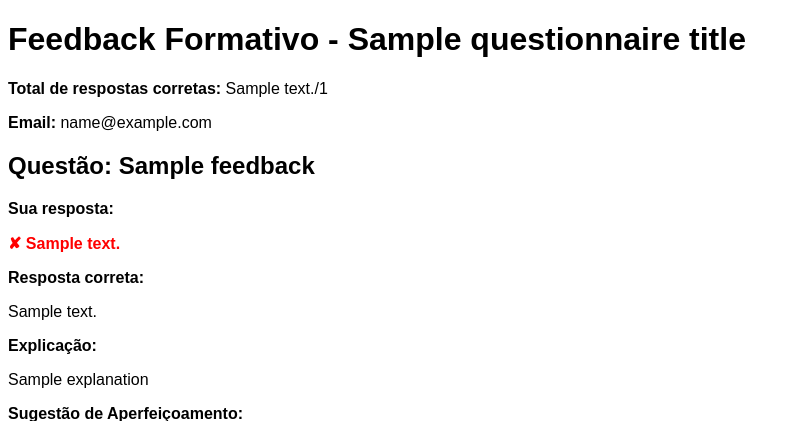
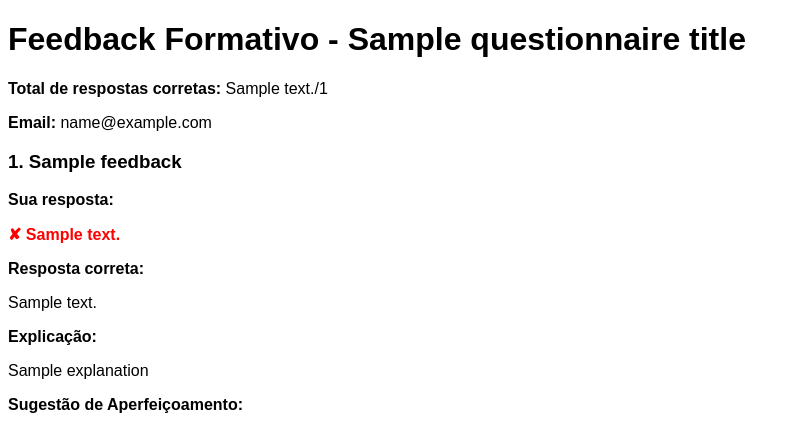
Before and after one commit to oCaioOliveira/FeedFor, a Django app: template feedfor/templates/feedback_template.html in a window 1280 px wide. Shown: the top 421 px of the page, without its empty margins (0-800 px from the left). Run offline with Django 5.2, Linux system fonts and the light colour scheme; the template is opened without the code that fills it: most values are stand-ins (such as "Sample title", 1, 10 or a date in 2020); parts of the project's set-up code (start-up, migrations or seed data) failed here and were passed over.

Commit message:
Add number of question

```diff
--- a/feedfor/templates/feedback_template.html
+++ b/feedfor/templates/feedback_template.html
@@ -32,7 +32,7 @@
         </p>
         {% for feedback in feedbacks %}
         <div class="feedback">
-            <h2>Questão: {{ feedback.question }}</h2>
+            <h3>{{ forloop.counter }}. {{ feedback.question }}</h3>
             <p>
                 <strong
                     >Sua{% if feedback.result|length == 1 %} resposta{% else %}s
```
